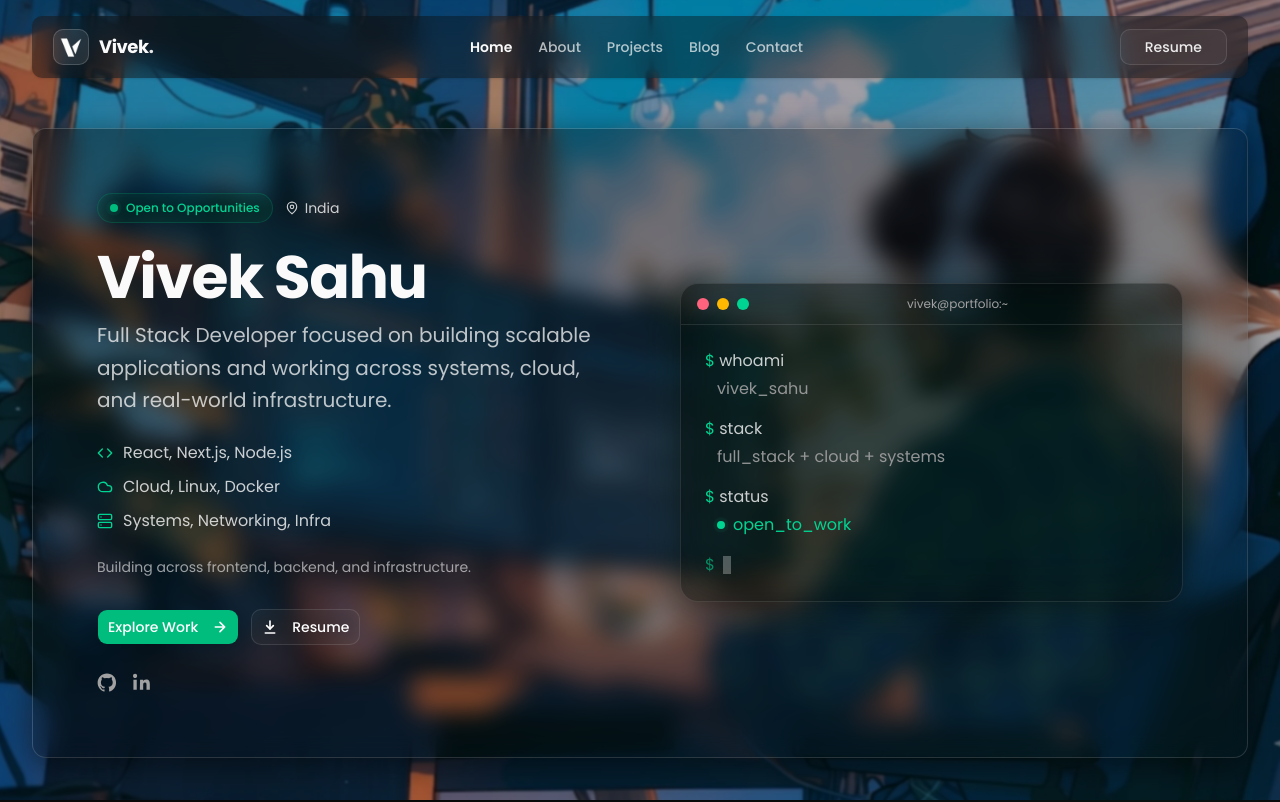
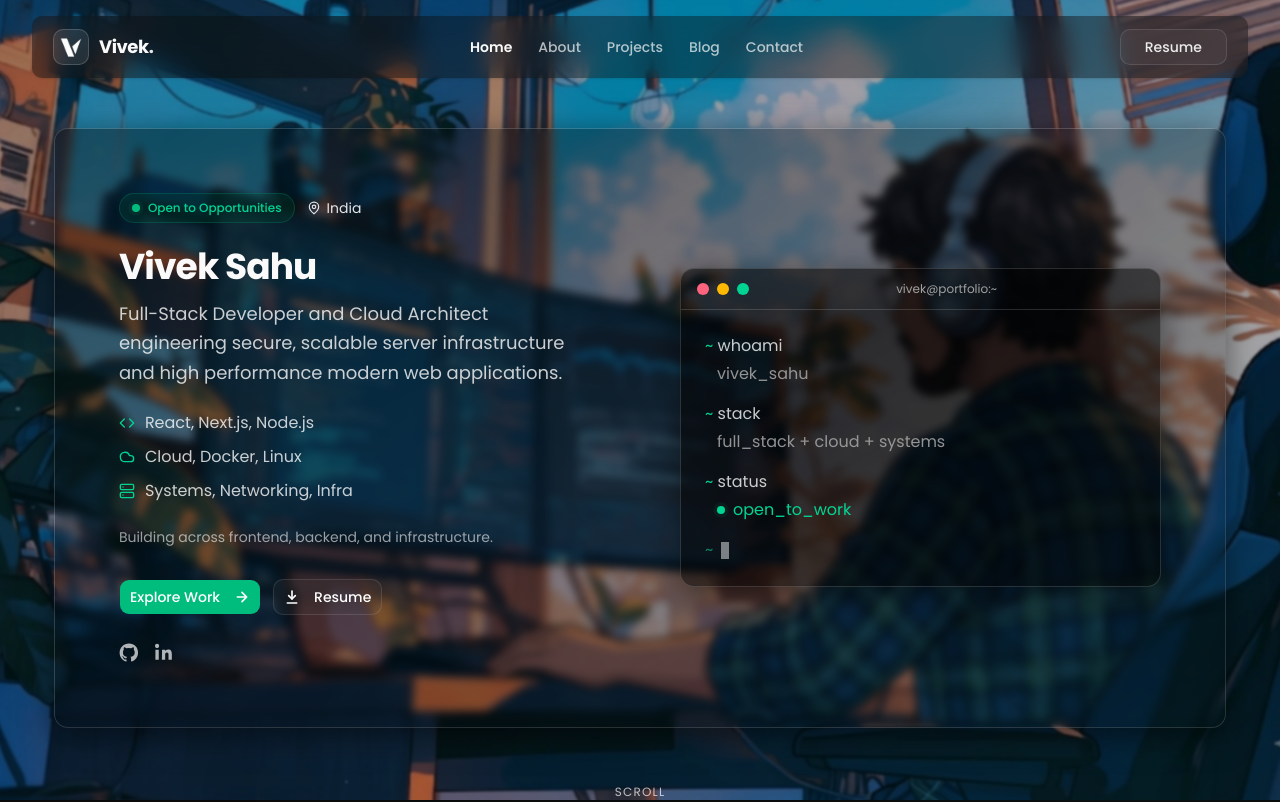
Before and after one commit to viveek-sh/viveksahu.com, a Next.js app: page / in a window 1280 px wide. Shown: the top 802 px of the page. Built offline with nearby package versions, Linux system fonts and the light colour scheme.

Commit message:
feat: revamp Hero Section

```diff
--- a/components/HeroSection.tsx
+++ b/components/HeroSection.tsx
@@ -4,7 +4,7 @@ import { Icons } from "@/components/Icons";
 
 export default function HeroSection() {
   return (
-    <section className="relative w-full py-20 lg:py-32 overflow-hidden">
+    <section className="relative w-full min-h-screen flex flex-col justify-center py-20 lg:py-32 overflow-hidden">
       {/* Background glow */}
       <div className="absolute inset-0 -z-10 bg-gradient-to-br from-emerald-500/20 via-transparent to-teal-500/20 blur-3xl opacity-30" />
 
@@ -13,7 +13,7 @@ export default function HeroSection() {
         <div
           className="rounded-xl
           bg-gradient-to-br from-black/40 via-black/25 to-black/10
-          backdrop-blur-md
+          backdrop-blur-xs
           border border-white/15
           p-8 lg:p-16
           shadow-[0_8px_32px_rgba(0,0,0,0.5)]">
@@ -32,20 +32,20 @@ export default function HeroSection() {
                   </span>
                 </div>
 
-                <div className="flex items-center gap-1.5 text-sm text-foreground/80">
+                <div className="flex items-center gap-1.5 text-sm text-foreground/90">
                   <Icons.MapPin className="w-3.5 h-3.5" />
                   India
                 </div>
               </div>
               {/* Heading */}
               <div className="space-y-3">
-                <h1 className="text-4xl sm:text-5xl lg:text-6xl font-bold tracking-tight text-foreground">
+                <h1 className="text-3xl sm:text-3xl lg:text-4xl font-bold tracking-tight text-foreground">
                   Vivek Sahu
                 </h1>
-                <h2 className="text-lg sm:text-xl text-foreground/75 leading-relaxed">
-                  Full Stack Developer focused on building scalable applications
-                  and working across systems, cloud, and real-world
-                  infrastructure.
+                <h2 className="text-md sm:text-lg text-foreground/80 leading-relaxed">
+                  Full-Stack Developer and Cloud Architect engineering secure,
+                  scalable server infrastructure and high performance modern web
+                  applications.
                 </h2>
               </div>
               {/* Skills */}
@@ -56,7 +56,7 @@ export default function HeroSection() {
                 </li>
                 <li className="flex items-center gap-2.5">
                   <Icons.Cloud className="w-4 h-4 text-emerald-400 shrink-0" />
-                  Cloud, Linux, Docker
+                  Cloud, Docker, Linux
                 </li>
                 <li className="flex items-center gap-2.5">
                   <Icons.Server className="w-4 h-4 text-emerald-400 shrink-0" />
@@ -97,34 +97,34 @@ export default function HeroSection() {
                   href="https://github.com/viveek-sh"
                   target="_blank"
                   rel="noopener noreferrer"
-                  className="text-muted-foreground hover:text-emerald-400 transition-colors">
+                  className="text-foreground/70 hover:text-emerald-400 transition-colors">
                   <Icons.Github className="w-5 h-5" />
                 </a>
                 <a
                   href="https://linkedin.com/in/viveek-sh"
                   target="_blank"
                   rel="noopener noreferrer"
-                  className="text-muted-foreground hover:text-emerald-400 transition-colors">
+                  className="text-foreground/70 hover:text-emerald-400 transition-colors">
                   <Icons.Linkedin className="w-5 h-5" />
                 </a>
               </div>
             </div>
 
             {/* Right Terminal */}
-            <div className="w-full lg:flex-1 relative max-w-lg lg:max-w-none mt-8 lg:mt-0">
+            <div className="w-full lg:flex-1 relative max-w-lg lg:max-w-none lg:mt-0">
               {/* Glow */}
-              <div className="absolute -inset-1 bg-gradient-to-r from-emerald-500/20 to-teal-500/20 rounded-[2rem] blur-xl opacity-40" />
+              <div className="absolute -inset-1 bg-gradient-to-r from-background-500/50 to-background-500/10 rounded-[2rem] blur-xl opacity-40" />
 
               {/* Dark Glass Terminal */}
               <div
-                className="relative w-full rounded-2xl
-                bg-black/40
-                backdrop-blur-xl
-                border border-white/10
+                className="relative w-full rounded-xl
+                bg-black/50
+                backdrop-blur-2xl
+                border border-white/15
                 shadow-[0_8px_32px_rgba(0,0,0,0.5)]
                 overflow-hidden">
                 {/* Top bar */}
-                <div className="flex items-center px-4 py-3 border-b border-white/10">
+                <div className="flex items-center px-4 py-3 border-b border-white/15">
                   <div className="flex space-x-2">
                     <div className="w-3 h-3 rounded-full bg-rose-400" />
                     <div className="w-3 h-3 rounded-full bg-amber-400" />
@@ -138,21 +138,21 @@ export default function HeroSection() {
                 {/* Terminal */}
                 <div className="p-6 font-mono text-sm sm:text-base space-y-4 text-foreground/80">
                   <div>
-                    <span className="text-emerald-400">$ </span>whoami
+                    <span className="text-emerald-400">~ </span>whoami
                     <div className="text-muted-foreground/90 mt-1 pl-3">
                       vivek_sahu
                     </div>
                   </div>
 
                   <div>
-                    <span className="text-emerald-400">$ </span>stack
+                    <span className="text-emerald-400">~ </span>stack
                     <div className="text-muted-foreground/90 mt-1 pl-3">
                       full_stack + cloud + systems
                     </div>
                   </div>
 
                   <div>
-                    <span className="text-emerald-400">$ </span>status
+                    <span className="text-emerald-400">~ </span>status
                     <div className="mt-1 pl-3 flex items-center gap-2">
                       <span className="relative flex h-2 w-2">
                         <span className="animate-ping absolute inline-flex h-full w-full rounded-full bg-emerald-400 opacity-75" />
@@ -164,8 +164,8 @@ export default function HeroSection() {
 
                   {/* Cursor */}
                   <div className="flex items-center gap-2 opacity-60">
-                    <span className="text-emerald-400">$</span>
-                    <span className="w-2 h-[1.1em] bg-white/60 animate-pulse" />
+                    <span className="text-emerald-400">~ </span>
+                    <span className="w-2 h-[1.1em] bg-white animate-pulse" />
                   </div>
                 </div>
               </div>
@@ -175,7 +175,7 @@ export default function HeroSection() {
       </div>
 
       {/* Scroll Indicator - Hidden on very small screens */}
-      <div className="hidden sm:flex absolute bottom-8 left-1/2 -translate-x-1/2 flex-col items-center gap-1 text-white/60">
+      <div className="hidden sm:flex absolute bottom-8 left-1/2 -translate-x-1/2 flex-col items-center gap-1 text-white/70">
         <span className="text-xs tracking-widest font-mono">SCROLL</span>
         <Icons.ChevronDown className="w-5 h-5 animate-bounce" />
       </div>
--- a/components/Icons.tsx
+++ b/components/Icons.tsx
@@ -511,8 +511,18 @@ export const Icons = {
       <path d="M6 6l12 12"></path>
     </svg>
   ),
-
-  // --- Socials ---
+  Linux: (props: IconProps) => (
+    <svg
+      xmlns="http://www.w3.org/2000/svg"
+      viewBox="0 0 448 512"
+      width="18"
+      height="18"
+      fill="currentColor"
+      {...props}>
+      <path d="M220.8 122.3c-53.7 0-89.4 58-89.4 93.8 0 54.1 33.3 84.4 72.4 84.4 39.1 0 72.4-30.3 72.4-84.4 0-35.8-35.7-93.8-89.4-93.8zM448 359c0-65.7-44.4-123.6-107.5-139.6V208c0-114.9-93.1-208-208-208S0 93.1 0 208v11.4c-63.1 16-107.5 73.9-107.5 139.6C-107.5 431.9 0 512 132.5 512c19.6 0 38.6-4.2 56.1-11.9 10.3 3.6 21.2 5.5 32.2 5.5s21.9-1.9 32.2-5.5c17.5 7.7 36.5 11.9 56.1 11.9C448 512 555.5 431.9 448 359zM132.5 480c-78.6 0-100.5-61.9-100.5-89 0-31 23-58 64.1-70.1 27.5 37 71.9 61.6 124.7 61.6 52.8 0 97.2-24.6 124.7-61.6 41.1 12.1 64.1 39.1 64.1 70.1 0 27.1-21.9 89-100.5 89-18.4 0-36.2-4.1-52.5-11.5-17.8 8.1-37.4 12.5-57.9 12.5s-40.1-4.4-57.9-12.5c-16.3 7.4-34.1 11.5-52.5 11.5z" />
+    </svg>
+  ),
+  //  --- Socials ---
   Linkedin: (props: IconProps) => (
     <svg
       xmlns="http://www.w3.org/2000/svg"
@@ -524,6 +534,7 @@ export const Icons = {
       <path d="M4.98 3.5C4.98 4.88 3.87 6 2.49 6S0 4.88 0 3.5 1.11 1 2.49 1 4.98 2.12 4.98 3.5zM.5 8h4v12h-4zM8.5 8h3.6v1.64h.05c.5-.95 1.72-1.95 3.55-1.95 3.8 0 4.5 2.5 4.5 5.75V20h-4v-5.6c0-1.33-.02-3.04-1.85-3.04-1.85 0-2.13 1.44-2.13 2.94V20h-4z" />
     </svg>
   ),
+
   Instagram: (props: IconProps) => (
     <svg
       xmlns="http://www.w3.org/2000/svg"
```
Also changed, not shown: components/DynamicBackground.tsx (line endings or trailing spaces).
